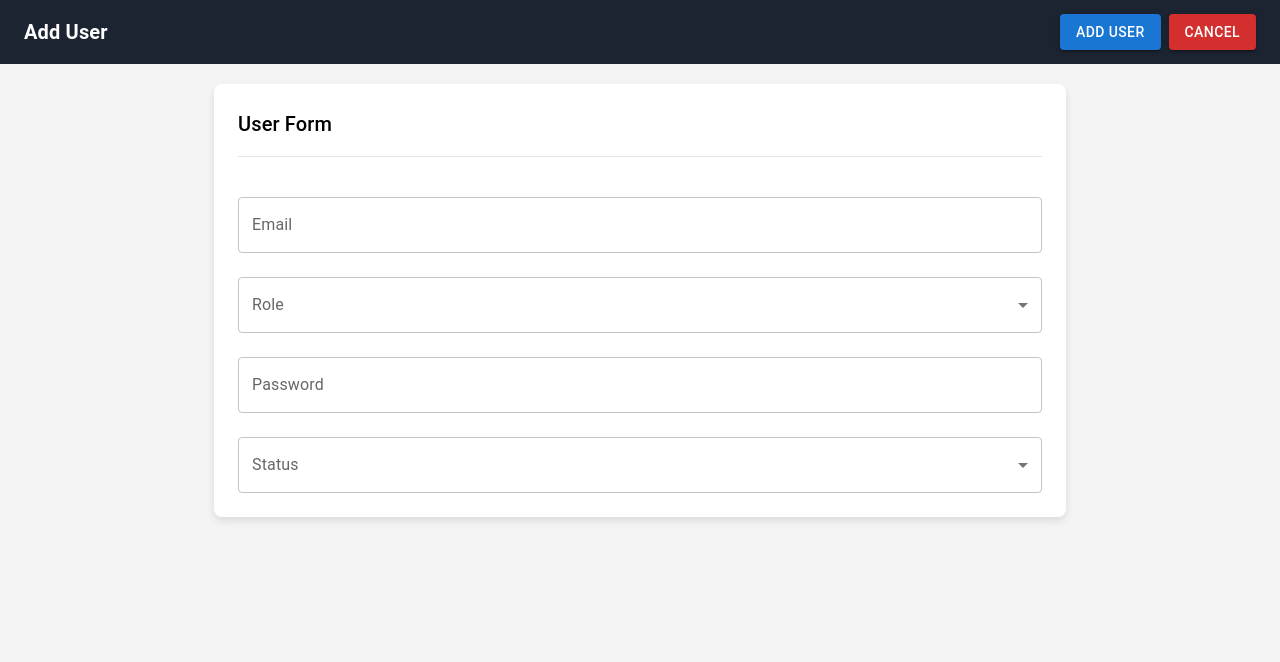
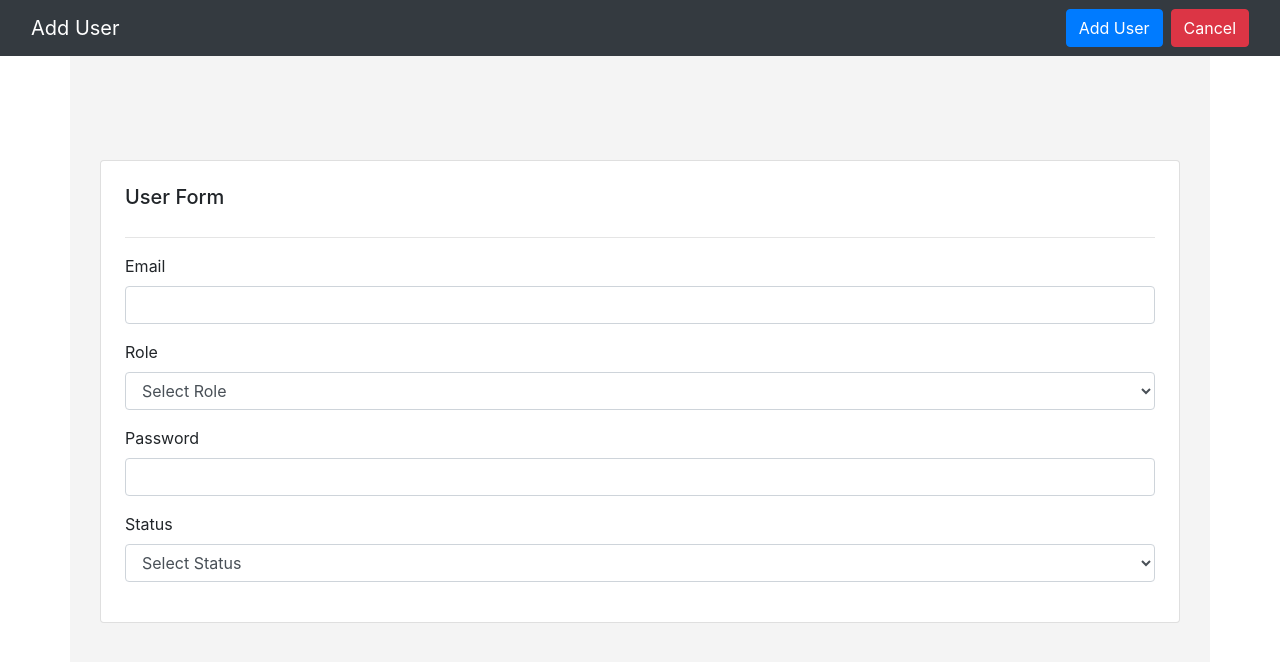
Before and after one commit to kiiigaaa/E-commerce-application-EAD, a React (Vite) app in the folder frontend-EAD (1)/frontend-EAD (1)/frontend/: page /addUser in a window 1280 px wide. Shown: the top 662 px of the page. Built offline with nearby package versions, Linux system fonts and the light colour scheme.

Commit message:
Update AddUser.jsx

```diff
--- a/frontend-EAD (1)/frontend-EAD (1)/frontend/src/Pages/AdminDash/AddUser.jsx
+++ b/frontend-EAD (1)/frontend-EAD (1)/frontend/src/Pages/AdminDash/AddUser.jsx
@@ -1,9 +1,9 @@
 import { useState, useEffect } from 'react';
-import { TextField, Button, Container, Grid, Typography, AppBar, Toolbar, Select, MenuItem, FormControl, InputLabel } from '@mui/material';
 import axios from 'axios';
 import Swal from 'sweetalert2';
 import { useNavigate } from 'react-router-dom';
 import configs from '../../config.js';
+import 'bootstrap/dist/css/bootstrap.min.css';
 
 const AddUser = () => {
     const navigate = useNavigate();
@@ -103,7 +103,7 @@ const AddUser = () => {
             errors.role = 'Role is required';
             isValid = false;
         }
-        if (!newObject.password.trim()) {
+        if (!newObject.password.trim() && !info.editBtn) {
             errors.password = 'Password is required';
             isValid = false;
         }
@@ -121,98 +121,82 @@ const AddUser = () => {
     };
 
     return (
-        <div style={{ height: '100vh', paddingTop: '64px', backgroundColor: '#f4f4f4' }}>
-            <AppBar position="fixed" style={{ backgroundColor: '#1c2331', boxShadow: 'none' }}>
-                <Toolbar>
-                    {(info.editBtn) ? (
-                        <Typography variant="h6" style={{ flexGrow: 1, fontWeight: 'bold' }}>
-                            Edit User
-                        </Typography>
-                    ) : (
-                        <Typography variant="h6" style={{ flexGrow: 1, fontWeight: 'bold' }}>
-                            Add User
-                        </Typography>
-                    )}
+        <div className="container" style={{ height: '100vh', paddingTop: '64px', backgroundColor: '#f4f4f4' }}>
+            <nav className="navbar navbar-expand-lg navbar-dark bg-dark fixed-top">
+                <div className="container-fluid">
+                    <span className="navbar-brand">{info.editBtn ? 'Edit User' : 'Add User'}</span>
+                    <div className="ml-auto">
+                        <button className="btn btn-primary mx-2" onClick={info.editBtn ? handleEdit : handleAdd}>
+                            {info.editBtn ? 'Edit User' : 'Add User'}
+                        </button>
+                        <button className="btn btn-danger" onClick={handleCancel}>
+                            Cancel
+                        </button>
+                    </div>
+                </div>
+            </nav>
 
-                    <div style={{ flexGrow: 1 }}></div>
-                    {(info.editBtn) ? (
-                        <Button variant="contained" color="primary" onClick={handleEdit}>
-                            Edit User
-                        </Button>
-                    ) : (
-                        <Button variant="contained" color="primary" onClick={handleAdd}>
-                            Add User
-                        </Button>
-                    )}
-                    <Button variant="contained" color="error" onClick={handleCancel} style={{ marginLeft: '8px' }}>
-                        Cancel
-                    </Button>
-                </Toolbar>
-            </AppBar>
-            <Container maxWidth="md" style={{ marginTop: '20px' }}>
-                <div style={{ backgroundColor: '#fff', padding: '24px', borderRadius: '8px', boxShadow: '0px 4px 8px rgba(0, 0, 0, 0.1)' }}>
-                    <Grid container spacing={3}>
-                        <Grid item xs={12}>
-                            <Typography variant="h6" style={{ marginBottom: '10px', color: 'black' }}>
-                                User Form
-                            </Typography>
+            <div className="container mt-5 pt-5">
+                <div className="card p-4">
+                    <h5 className="card-title">User Form</h5>
                     <hr />
-                        </Grid>
-                        <Grid item xs={12}>
-                            <TextField
-                                label="Email"
-                                fullWidth
+                    <div className="row">
+                        <div className="col-md-12 mb-3">
+                            <label htmlFor="email" className="form-label">Email</label>
+                            <input
+                                type="email"
+                                className={`form-control ${errors.email ? 'is-invalid' : ''}`}
+                                id="email"
                                 value={newObject.email}
                                 onChange={(e) => setNewObject({ ...newObject, email: e.target.value })}
-                                error={!!errors.email}
-                                helperText={errors.email}
                             />
-                        </Grid>
-                        <Grid item xs={12}>
-                            <FormControl fullWidth>
-                                <InputLabel id="role">Role</InputLabel>
-                                <Select
-                                    labelId="role"
+                            {errors.email && <div className="invalid-feedback">{errors.email}</div>}
+                        </div>
+                        <div className="col-md-12 mb-3">
+                            <label htmlFor="role" className="form-label">Role</label>
+                            <select
+                                className={`form-control ${errors.role ? 'is-invalid' : ''}`}
+                                id="role"
                                 value={newObject.role}
                                 onChange={(e) => setNewObject({ ...newObject, role: e.target.value })}
-                                    error={!!errors.role}
                             >
-                                    <MenuItem value="Admin">Admin</MenuItem>
-                                    <MenuItem value="CSR">CSR</MenuItem>
-                                    <MenuItem value="Vendor">Vendor</MenuItem>
-                                </Select>
-                            </FormControl>
-                        </Grid>
-                        {(!info.editBtn) ? (
-                            <Grid item xs={12}>
-                                <TextField
-                                    label="Password"
+                                <option value="">Select Role</option>
+                                <option value="Admin">Admin</option>
+                                <option value="CSR">CSR</option>
+                                <option value="Vendor">Vendor</option>
+                            </select>
+                            {errors.role && <div className="invalid-feedback">{errors.role}</div>}
+                        </div>
+                        {!info.editBtn && (
+                            <div className="col-md-12 mb-3">
+                                <label htmlFor="password" className="form-label">Password</label>
+                                <input
                                     type="password"
-                                    fullWidth
+                                    className={`form-control ${errors.password ? 'is-invalid' : ''}`}
+                                    id="password"
                                     value={newObject.password}
                                     onChange={(e) => setNewObject({ ...newObject, password: e.target.value })}
-                                    error={!!errors.password}
-                                    helperText={errors.password}
                                 />
-                            </Grid>
-                        ) : null}
-                        <Grid item xs={12}>
-                            <FormControl fullWidth>
-                                <InputLabel id="status">Status</InputLabel>
-                                <Select
-                                    labelId="status"
+                                {errors.password && <div className="invalid-feedback">{errors.password}</div>}
+                            </div>
+                        )}
+                        <div className="col-md-12 mb-3">
+                            <label htmlFor="status" className="form-label">Status</label>
+                            <select
+                                className={`form-control ${errors.status ? 'is-invalid' : ''}`}
+                                id="status"
                                 value={newObject.status}
                                 onChange={(e) => setNewObject({ ...newObject, status: e.target.value })}
-                                    error={!!errors.status}
                             >
-                                    <MenuItem value="Active">Active</MenuItem>
-                                    <MenuItem value="InActive">InActive</MenuItem>
-                                </Select>
-                            </FormControl>
-                        </Grid>
-                    </Grid>
+                                <option value="">Select Status</option>
+                                <option value="Active">Active</option>
+                                <option value="InActive">InActive</option>
+                            </select>
+                            {errors.status && <div className="invalid-feedback">{errors.status}</div>}
                         </div>
-            </Container>
+                    </div>
+                </div>
+            </div>
         </div>
     );
 };
```
Lines whose indentation alone changed are shown as unchanged.
